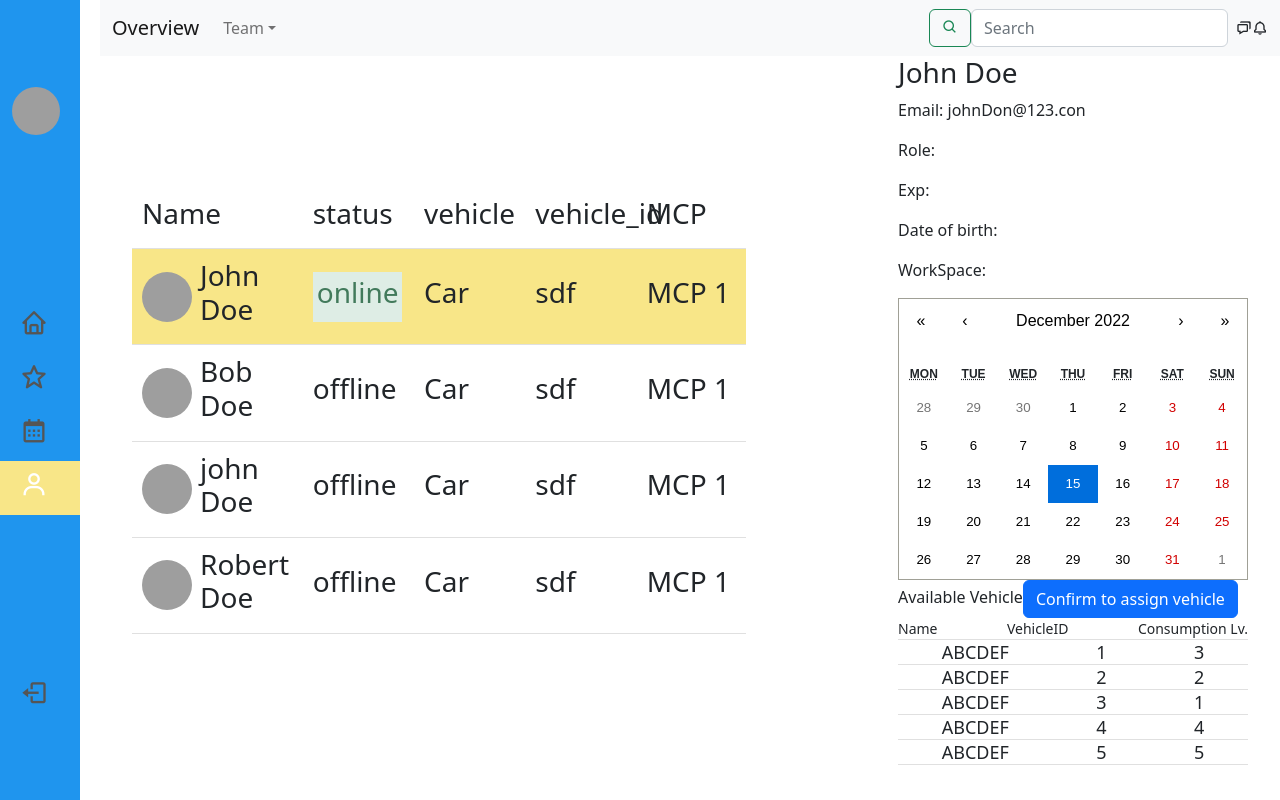
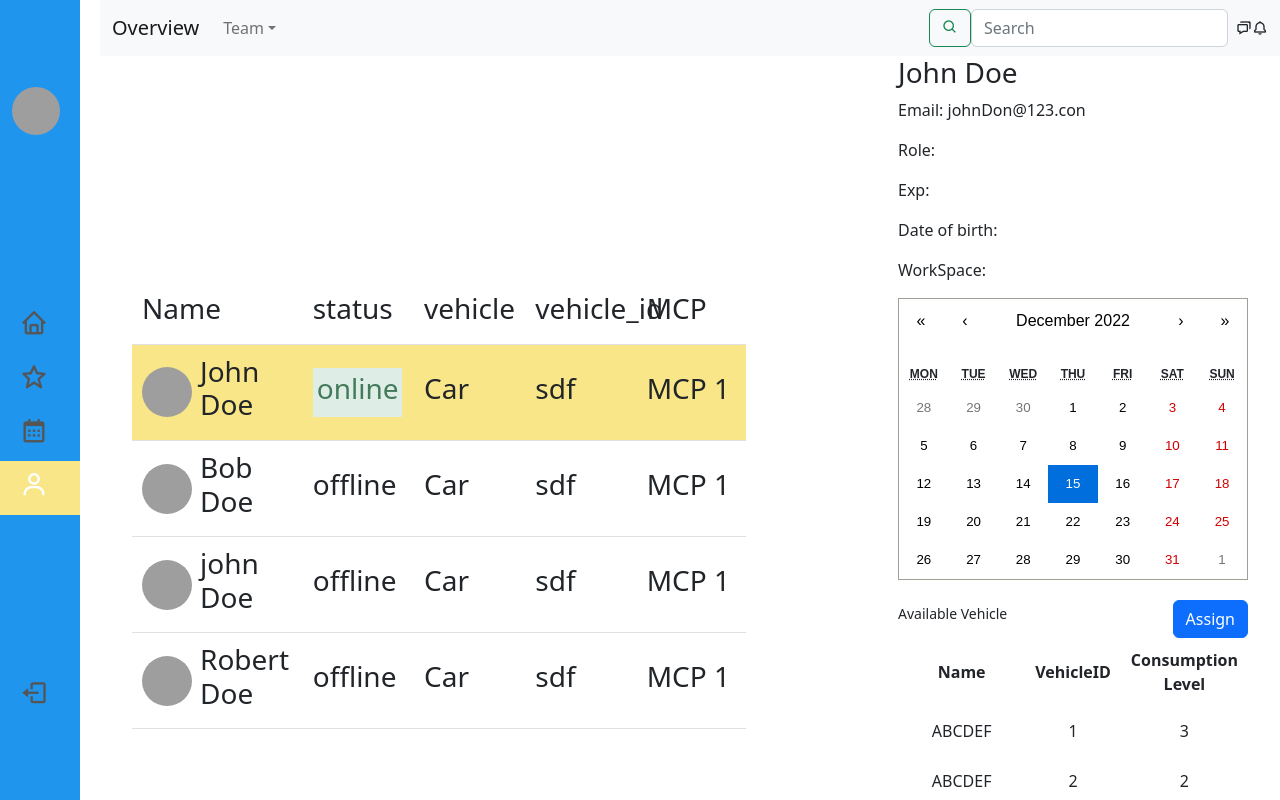
Before and after one commit to thaitran24/uwc2, a React (Create React App) app in the folder web/: page /user in a window 1280 px wide. Shown: the top 800 px of the page. Built offline with nearby package versions, Linux system fonts and the light colour scheme; grey boxes are pictures that could not be loaded.

Commit message:
Modify "SetVehicle" component

```diff
--- a/web/src/pages/SetVehicle.css
+++ b/web/src/pages/SetVehicle.css
@@ -1,19 +1,12 @@
-.header_vehicle {
-    display: flex;
-    flex-direction: row;
-    justify-content: space-between;
-    align-items: center;
-    border-bottom: 1px solid #e0e0e0;
-    font-size: 14px;
+th,
+td {
+  padding: 10px;
+  height: 50px;
+  width: 50px;
+  text-align: center;
+  vertical-align: middle;
 }
 
-.vehicleRow {
-    display: flex;
-    flex-direction: row;
-    justify-content: space-around;
-    align-items: center;
-    border-bottom: 1px solid #e0e0e0;
-    font-size: 14px;
-    font-size: 18px;
-    line-height: 24px;
+tr.vehicle_table__content:hover {
+  background-color: rgba(248, 230, 136, 1);
 }
--- a/web/src/pages/SetVehicle.js
+++ b/web/src/pages/SetVehicle.js
@@ -1,6 +1,6 @@
 import React, { useState } from "react";
 import Calendar from "react-calendar";
-import Button from 'react-bootstrap/Button';
+import Button from "react-bootstrap/Button";
 import EmployeeRow from "../components/EmployeeRow/EmployeeRow";
 import { EmployeeInfo } from "../components/EmployeeDetail/EmployeeDetail";
 import "./DetailView.css";
@@ -97,34 +97,43 @@ function EmployeeTable({ activeIndex, changeActiveIndex }) {
   );
 }
 
-function VehicleHeader() {
+function VehicleRow({ vehicleName, vehicleId, consumptionLv }) {
   return (
-    <div className="header_vehicle">
-      <span className="header_vehicle__name">
-        Name
-      </span>
-      <span className="header_vehicle__id">
-        VehicleID
-      </span>
-      <span className="header_vehicle__consLv">
-        Consumption Lv.
-      </span>
-    </div>
+    <tr className="vehicle_table__content">
+      <td>{vehicleName}</td>
+      <td>{vehicleId}</td>
+      <td>{consumptionLv}</td>
+    </tr>
   );
 }
 
-function VehicleRow({ vehicleName, vehicleId, consumptionLv }) {
+function VehicleTable() {
   return (
-    <div className="vehicleRow">
-      <span className="vehicleRow__name">
-        {vehicleName}
-      </span>
-      <span className="vehicleRow__id">
-        {vehicleId}
-      </span>
-      <span className="vehicleRow__consLv">
-        {consumptionLv}
-      </span>
+    <div className="vehicle_table">
+      <table>
+        <colgroup>
+          <col style={{ width: "50%" }} />
+          <col style={{ width: "25%" }} />
+          <col style={{ width: "50%" }} />
+        </colgroup>
+        <thead>
+          <tr className="vehicle_table__header">
+            <th>Name</th>
+            <th>VehicleID</th>
+            <th>Consumption Level</th>
+          </tr>
+        </thead>
+        <tbody>
+          {vehicleList.map((vehicle, index) => (
+            <VehicleRow
+              key={index}
+              vehicleName={vehicle.vehicleName}
+              vehicleId={vehicle.vehicleId}
+              consumptionLv={vehicle.consumptionLv}
+            />
+          ))}
+        </tbody>
+      </table>
     </div>
   );
 }
@@ -151,18 +160,29 @@ export default function SetVehicle() {
         <div>
           <Calendar onChange={setCurrentDay} value={currentDay} />
         </div>
-        <div>
-          <span>Available Vehicle</span>
-          <Button>Confirm to assign vehicle</Button>
-          <VehicleHeader />
-          {vehicleList.map((vehicle, index) => (
-            <VehicleRow
-              key={index}
-              vehicleName={vehicle.vehicleName}
-              vehicleId={vehicle.vehicleId}
-              consumptionLv={vehicle.consumptionLv}
-            />
-          ))}
+        <div
+          style={{
+            marginTop: "20px",
+          }}
+        >
+          <span
+            style={{
+              textAlign: "center",
+              verticalAlign: "middle",
+              fontSize: "14px",
+              fontWeight: 500,
+            }}
+          >
+            Available Vehicle
+          </span>
+          <Button
+            style={{
+              float: "right",
+            }}
+          >
+            Assign
+          </Button>
+          <VehicleTable />
         </div>
       </div>
     </div>
```
